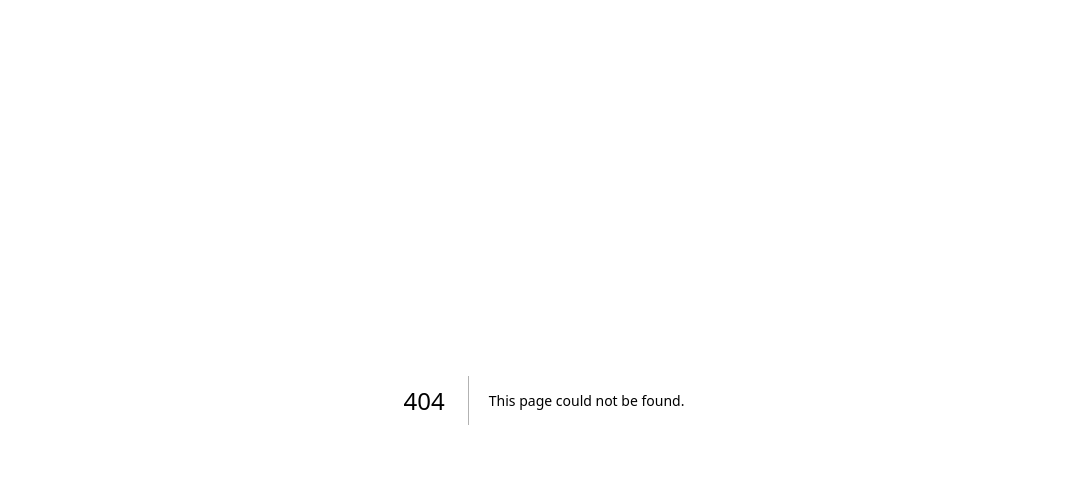
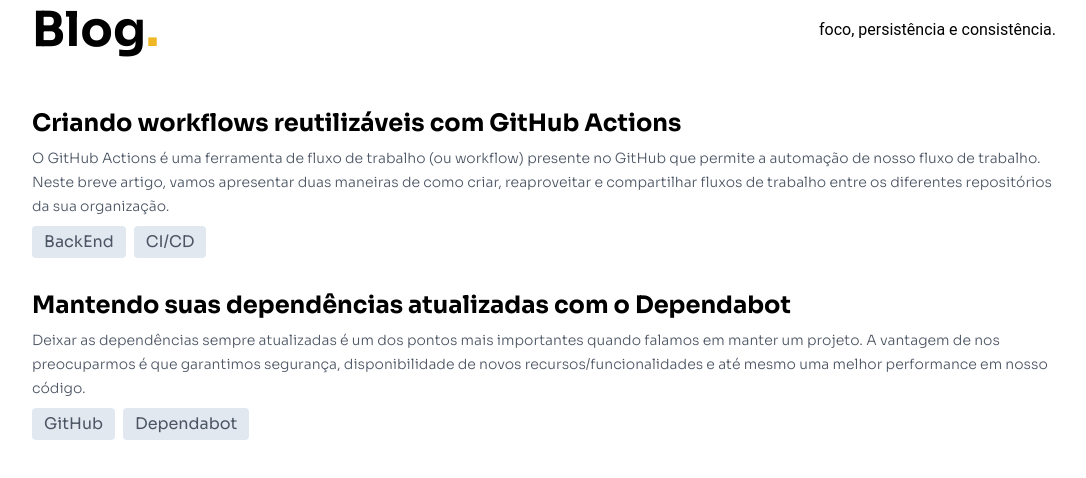
Before and after one commit to hstrada/hstrada.github.io, a Next.js app: page /blog in a window 1280 px wide. Before the commit this address had no page. Shown: the top 478 px of the page, without its empty margins (96-1182 px from the left). Built offline with nearby package versions, Linux system fonts and the light colour scheme.

Commit message:
adding general blog post

```diff
--- /dev/null
+++ b/src/pages/blog.tsx
@@ -0,0 +1,65 @@
+import Head from 'next/head';
+
+export default function Blog() {
+  return (
+    <>
+      <Head>
+        <title>blog | hstrada</title>
+      </Head>
+      <section className="px-6">
+        <div className="max-w-screen-lg flex flex-col mx-auto">
+          <div className="flex flex-row justify-between content-center items-center">
+            <h2 className="text-5xl flex flex-row leading-tight font-bold max-w-screen-lg font-sans">
+              Blog<span>.</span>
+            </h2>
+            <h3>foco, persistência e consistência.</h3>
+          </div>
+
+          <div className="mt-12">
+            <div className="mb-8">
+              <h2 className="text-2xl leading-tight font-bold max-w-screen-lg font-sans">
+                Criando workflows reutilizáveis com GitHub Actions
+              </h2>
+              <p className="mt-2 font-sans font-light leading-6 text-gray-600 text-sm">
+                O GitHub Actions é uma ferramenta de fluxo de trabalho (ou
+                workflow) presente no GitHub que permite a automação de nosso
+                fluxo de trabalho. Neste breve artigo, vamos apresentar duas
+                maneiras de como criar, reaproveitar e compartilhar fluxos de
+                trabalho entre os diferentes repositórios da sua organização.
+              </p>
+              <div className="flex flex-row mt-2">
+                <div className="bg-slate-200 px-3 py-1 rounded font-sans text-gray-600 mr-2">
+                  BackEnd
+                </div>
+                <div className="bg-slate-200 px-3 py-1 rounded font-sans text-gray-600">
+                  CI/CD
+                </div>
+              </div>
+            </div>
+
+            <div className="mb-8">
+              <h2 className="text-2xl leading-tight font-bold max-w-screen-lg font-sans">
+                Mantendo suas dependências atualizadas com o Dependabot
+              </h2>
+              <p className="mt-2 font-sans font-light leading-6 text-gray-600 text-sm">
+                Deixar as dependências sempre atualizadas é um dos pontos mais
+                importantes quando falamos em manter um projeto. A vantagem de
+                nos preocuparmos é que garantimos segurança, disponibilidade de
+                novos recursos/funcionalidades e até mesmo uma melhor
+                performance em nosso código.
+              </p>
+              <div className="flex flex-row mt-2">
+                <div className="bg-slate-200 px-3 py-1 rounded font-sans text-gray-600 mr-2">
+                  GitHub
+                </div>
+                <div className="bg-slate-200 px-3 py-1 rounded font-sans text-gray-600">
+                  Dependabot
+                </div>
+              </div>
+            </div>
+          </div>
+        </div>
+      </section>
+    </>
+  );
+}
--- a/src/styles/globals.css
+++ b/src/styles/globals.css
@@ -28,3 +28,7 @@
   --primary-500-color: #FFCC00;
   --primary-600-color: #f0b724;
 }
+
+span {
+  color: var(--primary-600-color)
+}
```
